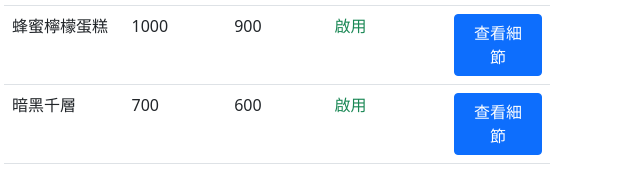
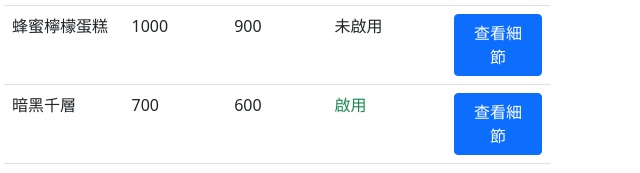
Before and after one commit to BeanHuang9/Vue_Week1_homework, a plain HTML site: page index.html in a window 1280 px wide. Shown: the part 193-366 px from the top of the page, 78-718 px from the left. Drawn offline with nearby package versions, Linux system fonts and the light colour scheme.

Commit message:
Update index.html
is_enabled===1

```diff
--- a/index.html
+++ b/index.html
@@ -40,7 +40,7 @@
                   {{ item.price }}
                 </td>
                 <td width="150">
-                  <span class="text-success" v-if="item.is_enabled">啟用</span>
+                  <span class="text-success" v-if="item.is_enabled === 1">啟用</span>
                   <span v-else>未啟用</span>
                 </td>
                 <td width="120">
```
